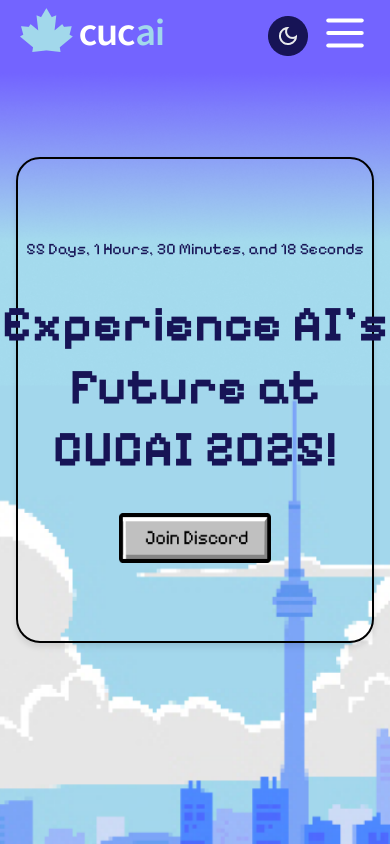
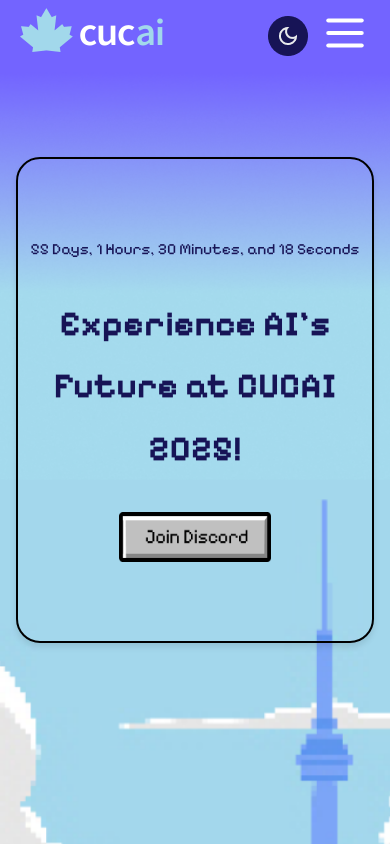
Before and after one commit to SethGA/cucai-2025, a Next.js app: page / in a window 390 px wide. Shown: the top 844 px of the page. Built offline with nearby package versions, Linux system fonts and the light colour scheme.

Commit message:
mobile visual responsiveness fixes

```diff
--- a/src/app/(1)LandingPage.tsx
+++ b/src/app/(1)LandingPage.tsx
@@ -19,9 +19,13 @@
   return (
     <div className="first-section">
       <div className="toronto-skyline px-4">
-        <div className="white-box flex flex-col items-center gap-8 w-full hover:scale-110 transition-all">
+        <div className="white-box flex flex-col items-center gap-8 w-full sm:hover:scale-110 transition-all">
           <Countdown font={PixelifySans} isDark={isDark} />
-          {windowWidth >= 706 ? (
+          <h1 className={"title text-[9vw] max-w-[89vw] break-words sm:text-[84px] " + PixelifySans.className}>
+              Experience AI&apos;s Future at CUCAI 2025!
+          </h1>
+
+          {/* {windowWidth >= 706 ? (
             <h1
               className={
                 "title text-[50px] sm:text-[84px] " + PixelifySans.className
@@ -53,7 +57,7 @@
                 CUCAI 2025!
               </h1>
             </div>
-          )}
+          )} */}
           <a href="https://discord.gg/az6MVvNhdB">
             <img
               src="join-discord.png"
--- a/src/app/(5)TransformTomorrowTogether.tsx
+++ b/src/app/(5)TransformTomorrowTogether.tsx
@@ -52,7 +52,11 @@
             {/* Text stuff */}
             <div className="text-center md:text-left">
               <p className="text-xl sm:text-[24px] font-[500]">JOIN US</p>
-              <p className={`${PixelifySans.className} text-4xl sm:text-5xl font-[700] my-[3%]`}>Transform Tomorrow Together</p>
+
+              <div className="flex flex-row justify-center w-full">
+                <p className={`${PixelifySans.className} text-4xl sm:text-5xl font-[700] my-[3%]`}>Transform Tomorrow Together</p>
+              </div>
+
               <div className="text-lg sm:text-xl font-[400] mb-[3%]">
                 <p>Have questions or want to get involved?</p>
                 <p>Get in touch with us and join the CUCAI Community!</p>
--- a/src/app/(6)LeadersBehindTheVision.tsx
+++ b/src/app/(6)LeadersBehindTheVision.tsx
@@ -45,7 +45,7 @@
       <img
         src={person.headshot}
         alt={`Headshot of ${person.name}`}
-        className="pixel-corners3 h-[150px] border-[#55E0FF]/50 border-[1px] object-cover bg-gradient-to-t from-[#55E0FF]/50 to-[#55E0FF]/0"
+        className="pixel-corners3 h-[150px] object-cover bg-gradient-to-t from-[#55E0FF]/50 to-[#55E0FF]/0"
       />
     );
   }else{
@@ -53,14 +53,14 @@
       <img
         src="/headshots/default-headshot.png"
         alt={`Headshot of ${person.name}`}
-        className="pixel-corners3 h-[150px] border-[#55E0FF]/50 border-[1px] object-cover bg-gradient-to-t from-[#55E0FF]/50 to-[#55E0FF]/0"
+        className="pixel-corners3 h-[150px] object-cover bg-gradient-to-t from-[#55E0FF]/50 to-[#55E0FF]/0"
       />);
   }
 }
 
 function CUCAITeam({color}:{color:string}) {
   return (
-    <div className="carousel-inner flex flex-row items-center h-fit overflow-scroll no-scrollbar divide-x-[1px] divide-[#55E0FF]/50">
+    <div className="carousel-inner flex flex-row items-center h-[45vh] overflow-scroll no-scrollbar divide-x-[1px] divide-[#55E0FF]/50">
       {leaders.map((person, i) => (
         <div
           className="flex flex-col justify-center items-center py-8 px-16 gap-4 min-w-[5vw] hover:scale-110 transition-all"
@@ -98,7 +98,10 @@
       className="flex flex-col justify-center items-center py-8 px-16 gap-4 min-w-[80vw]"
       key={i}
     >
-      <StaffImage person={person}/>
+
+      <div className="pixel-corners3--wrapper">
+        <StaffImage person={person}/>
+      </div>
       <div className={`text-center ${color} ${PixelifySans.className}`}>
         <p
           className={`${
--- a/src/app/CountDown.tsx
+++ b/src/app/CountDown.tsx
@@ -48,7 +48,7 @@
 
     return(
         <div
-            className={"sm:text-base md:text-2xl lg:text-2xl " + font.className + " " + (isDark ? "text-white" : "text-[#171456]")}>
+            className={"text-[4vw] sm:text-base md:text-2xl lg:text-2xl " + font.className + " " + (isDark ? "text-white" : "text-[#171456]")}>
                 {(CUCAIDate - new Date().getTime() > 0) ? `${diff.days} Days, ${diff.hours} Hours, ${diff.minutes} Minutes, and ${diff.seconds} Seconds` : "COUNTDOWN HAS ENDED"}
             {/* <h1 className={font.className}>{calcTimeLeft()}</h1> */}
         </div>
--- a/src/app/globals.css
+++ b/src/app/globals.css
@@ -101,7 +101,7 @@
 .first-section .toronto-skyline {
   background-image: url("/bg-pixel-day.png");
   width: 100vw;
-  height: 100vh;
+  height: 1098px;
   justify-content: center;
   align-items: center;
   padding-top: 85px;
--- a/src/app/page.tsx
+++ b/src/app/page.tsx
@@ -66,7 +66,7 @@
 
       <ContactUs windowWidth={windowWidth} isDark={isDark} />
 
-      <CUCAITeamShowcase isLargeScreen={windowWidth >= 768} isDark={isDark} />
+      <CUCAITeamShowcase isLargeScreen={windowWidth >= 450} isDark={isDark} />
 
       <Footer />
     </div>
```
